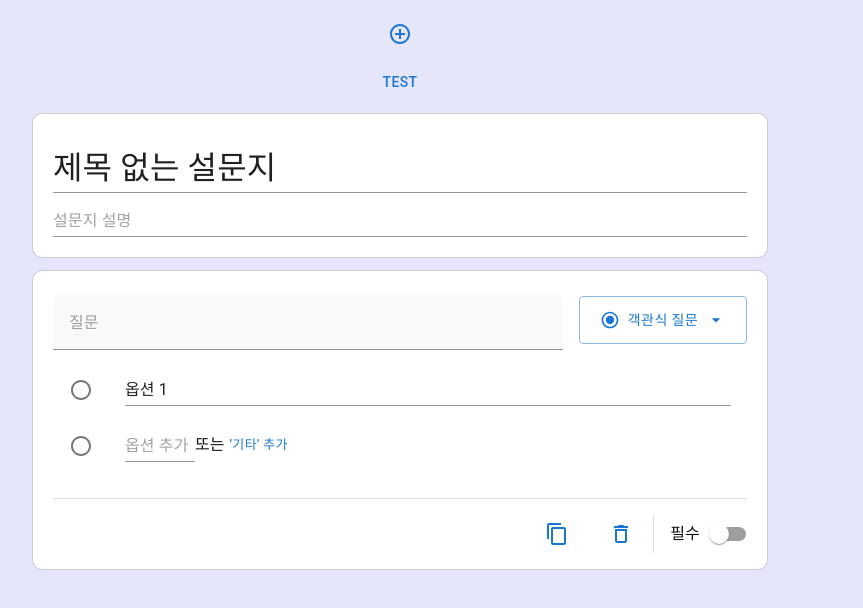
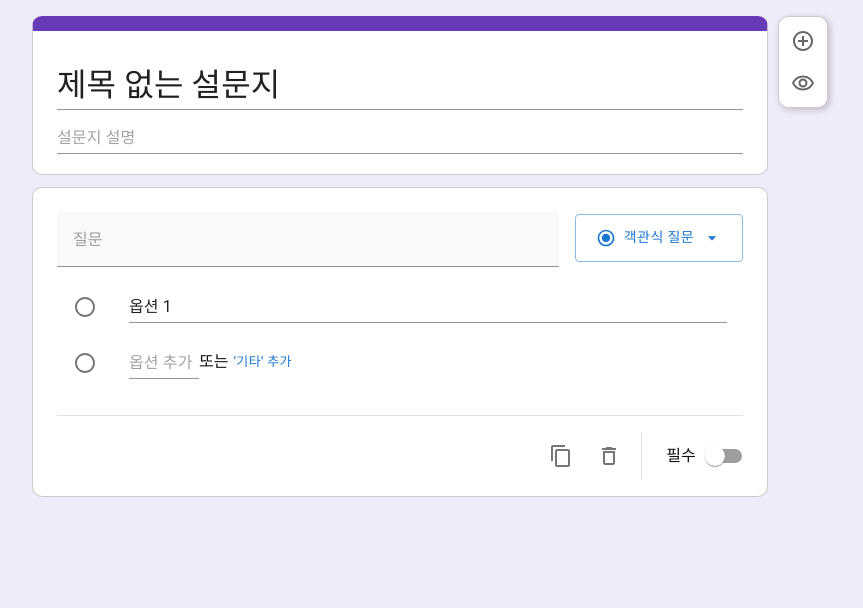
Before and after one commit to Seokyung/GoogleForms_Clonecoding, a React (Create React App) app: page / in a window 1280 px wide. Shown: the top 608 px of the page, without its empty margins (240-1103 px from the left). Built offline with nearby package versions, Linux system fonts and the light colour scheme.

Commit message:
우측 메뉴 구현

```diff
--- /dev/null
+++ b/src/components/Menu/Menu.tsx
@@ -0,0 +1,56 @@
+import React from "react";
+import { useDispatch } from "react-redux";
+import { addQuestion } from "../../modules/actions/question";
+import styled from "styled-components";
+import {
+	AddCircleOutlineOutlined,
+	RemoveRedEyeOutlined,
+} from "@mui/icons-material";
+import { IconButton } from "@mui/material";
+
+const Menu = () => {
+	const dispatch = useDispatch();
+
+	const onAddQuestion = () => {
+		dispatch(addQuestion());
+	};
+
+	const onPreviewSurvey = () => {
+		console.log("preview");
+	};
+
+	return (
+		<Container>
+			<IconButton onClick={onAddQuestion}>
+				<AddCircleOutlineOutlined />
+			</IconButton>
+			<IconButton onClick={onPreviewSurvey}>
+				<RemoveRedEyeOutlined />
+			</IconButton>
+		</Container>
+	);
+};
+
+const Container = styled.div`
+	z-index: 1;
+	position: sticky;
+	top: 1rem;
+	display: flex;
+	flex-direction: column;
+	margin-right: -60px;
+	padding: 0.25rem 0.125rem;
+	gap: 0.125rem;
+	width: 50px;
+	height: fit-content;
+	border: 1px solid rgba(0, 0, 0, 0.2);
+	border-radius: 10px;
+	box-shadow: 2px 2px 6px rgba(0, 0, 0, 0.2);
+	background-color: #fff;
+	button {
+		svg {
+			color: #666;
+		}
+	}
+`;
+
+export default Menu;
--- a/src/components/Question/QuestionFooter.tsx
+++ b/src/components/Question/QuestionFooter.tsx
@@ -3,7 +3,7 @@ import { useSelector } from "react-redux";
 import { rootState } from "../../modules/reducers";
 import styled from "styled-components";
 import { ContentCopy, DeleteOutline } from "@mui/icons-material";
-import { Button, Divider, FormControlLabel, Switch } from "@mui/material";
+import { Divider, FormControlLabel, IconButton, Switch } from "@mui/material";
 
 interface IQuestionFooter {
 	questionIdx: number;
@@ -26,12 +26,12 @@ const QuestionFooter = (props: IQuestionFooter) => {
 	return (
 		<FooterContainer>
 			<div>
-				<Button onClick={props.onCopy}>
+				<IconButton onClick={props.onCopy} size="large">
 					<ContentCopy />
-				</Button>
-				<Button onClick={props.onDelete}>
+				</IconButton>
+				<IconButton onClick={props.onDelete} size="large">
 					<DeleteOutline />
-				</Button>
+				</IconButton>
 			</div>
 			<Divider orientation="vertical" />
 			<div>
@@ -51,6 +51,7 @@ const FooterContainer = styled.div`
 	display: flex;
 	justify-content: right;
 	align-items: center;
+	gap: 0.5rem;
 `;
 
 export default QuestionFooter;
--- a/src/components/Survey/SurveyForm.tsx
+++ b/src/components/Survey/SurveyForm.tsx
@@ -1,20 +1,13 @@
 import React from "react";
-import { useDispatch, useSelector } from "react-redux";
+import { useSelector } from "react-redux";
 import { rootState } from "../../modules/reducers";
-import { addQuestion } from "../../modules/actions/question";
 import TitleForm from "../Title/TitleForm";
 import QuestionList from "../Question/QuestionList";
+import Menu from "../Menu/Menu";
 import styled from "styled-components";
-import { Button } from "@mui/material";
-import { AddCircleOutlineOutlined } from "@mui/icons-material";
 
 const SurveyForm = () => {
 	const questionList = useSelector((state: rootState) => state.questionReducer);
-	const dispatch = useDispatch();
-
-	const onAddQuestion = () => {
-		dispatch(addQuestion());
-	};
 
 	const onTest = (e: React.MouseEvent<HTMLButtonElement>) => {
 		console.log(questionList);
@@ -22,12 +15,12 @@ const SurveyForm = () => {
 
 	return (
 		<Container>
-			<Button onClick={onAddQuestion}>
-				<AddCircleOutlineOutlined />
-			</Button>
-			<Button onClick={onTest}>TEST</Button>
-			<TitleForm />
-			<QuestionList />
+			{/* <button onClick={onTest}>TEST</button> */}
+			<SurveyContainer>
+				<Menu />
+				<TitleForm />
+				<QuestionList />
+			</SurveyContainer>
 		</Container>
 	);
 };
@@ -36,8 +29,18 @@ const Container = styled.div`
 	display: flex;
 	flex-direction: column;
 	align-items: center;
-	gap: 0.75rem;
 	width: 100%;
 `;
 
+const SurveyContainer = styled.div`
+	position: relative;
+	display: flex;
+	flex-direction: column;
+	align-items: end;
+	gap: 0.75rem;
+	margin-top: -104px;
+	width: auto;
+	height: auto;
+`;
+
 export default SurveyForm;
--- a/src/components/Title/TitleForm.tsx
+++ b/src/components/Title/TitleForm.tsx
@@ -3,7 +3,6 @@ import { useDispatch, useSelector } from "react-redux";
 import { rootState } from "../../modules/reducers";
 import { changeDescription, changeTitle } from "../../modules/actions/title";
 import { TextField } from "@mui/material";
-import { SurveyBox } from "../../styles/SurveyBox";
 import styled from "styled-components";
 
 const TitleForm = () => {
@@ -30,7 +29,7 @@ const TitleForm = () => {
 	};
 
 	return (
-		<SurveyBox>
+		<TitleBox>
 			<StyledTextField
 				id="title"
 				variant="standard"
@@ -47,9 +46,23 @@ const TitleForm = () => {
 				value={description}
 				onChange={onTextChange}
 			/>
-		</SurveyBox>
+		</TitleBox>
 	);
 };
+
+const TitleBox = styled.div`
+	display: flex;
+	flex-direction: column;
+	width: 736px;
+	padding: 1rem 1.5rem;
+	border: 1px solid rgba(0, 0, 0, 0.2);
+	border-top: 15px solid rgb(103, 58, 183);
+	border-radius: 10px;
+	background-color: #fff;
+	@media (max-width: 768px) {
+		width: 100%;
+	}
+`;
 
 const StyledTextField = styled(TextField)(({ id }) => ({
 	"& .MuiInputBase-input": {
--- a/src/styles/GlobalStyle.tsx
+++ b/src/styles/GlobalStyle.tsx
@@ -8,7 +8,7 @@ export const GlobalStyle = createGlobalStyle`
   }
   body {
     color:#111;
-    background-color: lavender;
+    background-color: rgb(240, 235, 248);
   }
   a {
     outline: none;
--- a/src/styles/SurveyBox.tsx
+++ b/src/styles/SurveyBox.tsx
@@ -4,7 +4,7 @@ export const SurveyBox = styled.div`
 	display: flex;
 	flex-direction: column;
 	width: 736px;
-	padding: 1rem 1.25rem;
+	padding: 1rem 1.5rem;
 	border: 1px solid rgba(0, 0, 0, 0.2);
 	border-radius: 10px;
 	background-color: #fff;
```
